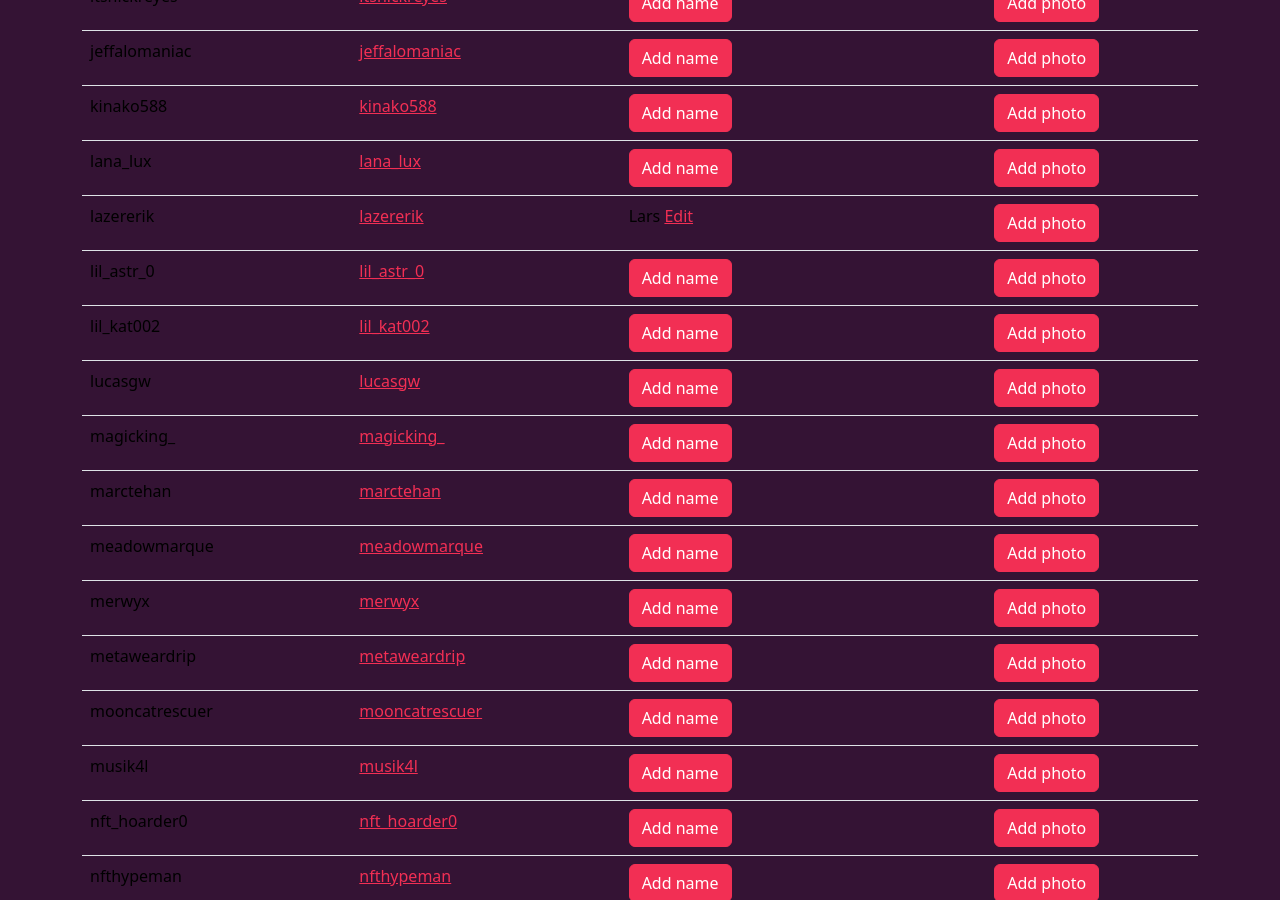
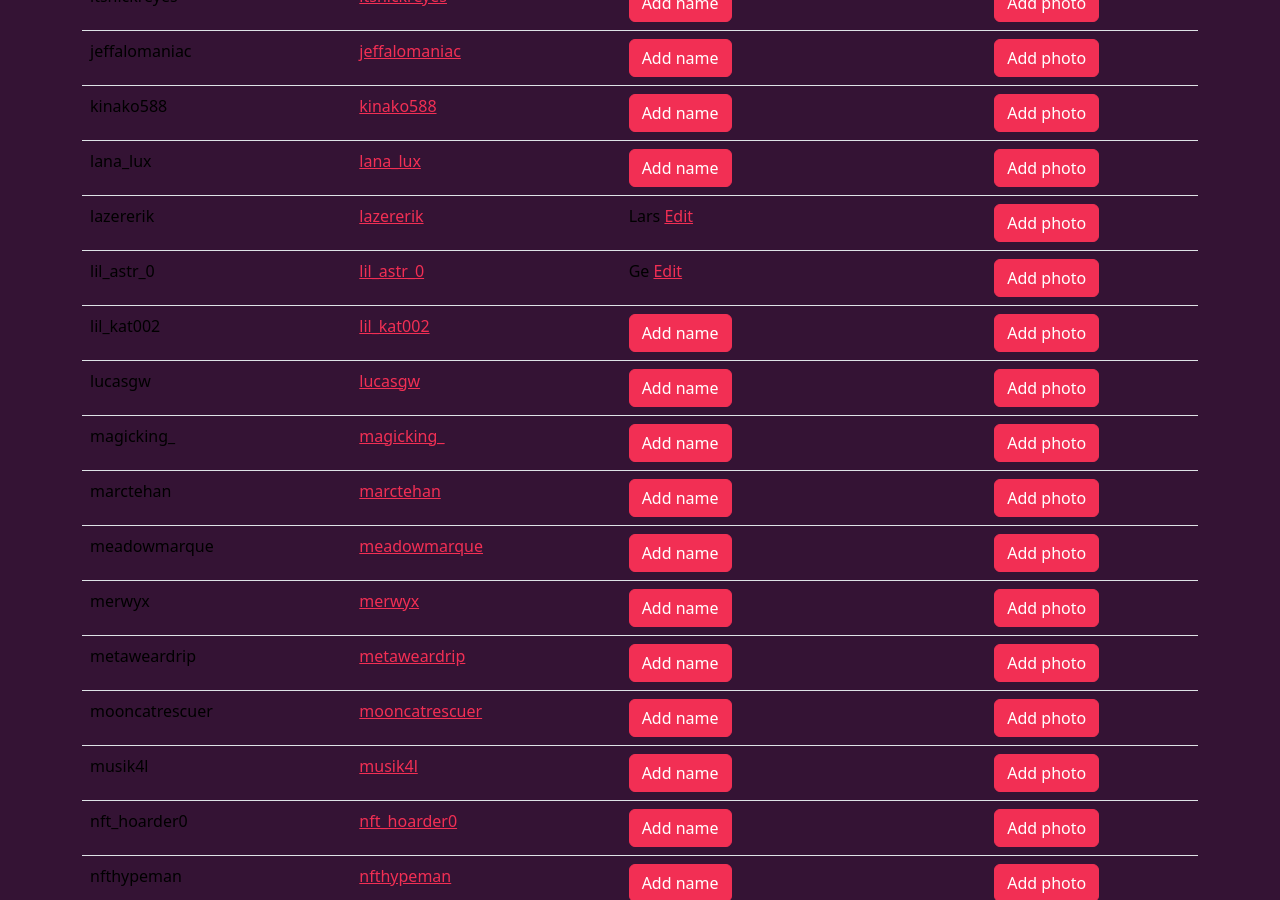
Before and after one commit to community-service/hour.gg, a Jekyll site: the page built from member-information-game.html, in a window 1280 px wide and 900 px high, scrolled down 5637 px. Built offline with Jekyll 4.4.1, drawn with Linux system fonts in a browser that asks for light colours.

Commit message:
Update participants.yml
edit my profile

```diff
--- a/_data/participants.yml
+++ b/_data/participants.yml
@@ -330,7 +330,9 @@ lazererik:
   ethereum: 0x6bf8FF99B6F469bA684A510Ae7DA4D636258557d #
 lil_astr_0:
   x: lil_astr_0
-  name: ???
+  name: Ge
+  github: https://github.com/Astr0-G
+  ethereum: 0xa4D411536cbC9c70AdCC966b3dBd755372Fd6CFE
 lil_kat002:
   x: lil_kat002
   name: ???
```
